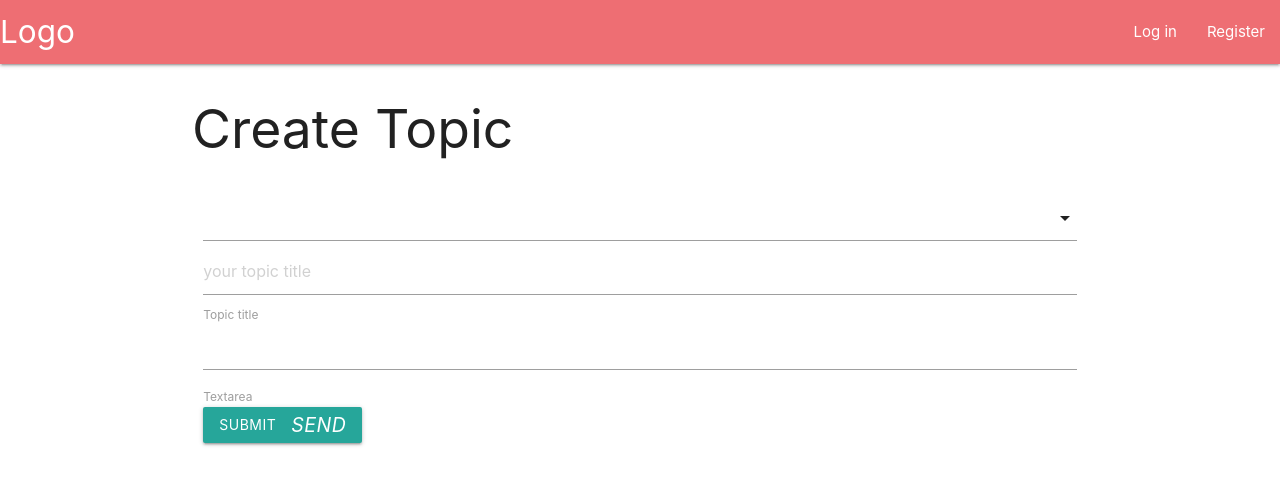
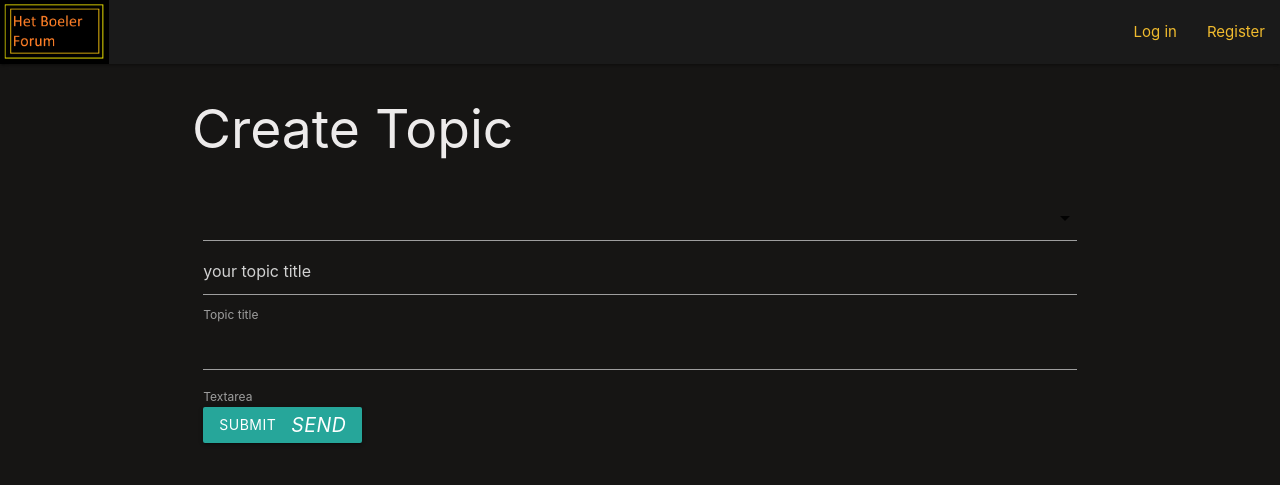
Before and after one commit to Code-Institute-Submissions/forum-project, a Flask app: page /create_topic in a window 1280 px wide. Shown: the top 485 px of the page. Run offline with Flask 2, Linux system fonts and the light colour scheme; data that the repository does not hold is empty; some libraries are stand-ins or nearby versions.

Commit message:
Added my colors in the whole site, Added Logo

```diff
--- a/run.py
+++ b/run.py
@@ -223,7 +223,7 @@ def page_not_found(e):
 
 @app.errorhandler(500)
 def page_not_found2(e):
-    flash("500 The page you were looking for was not found")
+    flash("500 Something went wrong")
     # note that we set the 404 status explicitly
     return redirect(url_for('home'))
 
@@ -231,4 +231,4 @@ def page_not_found2(e):
 if __name__ == "__main__":
     app.run(host=os.environ.get("IP"),
             port=int(os.environ.get("PORT")),
-            debug=True)
+            debug=False)
--- a/static/css/style.css
+++ b/static/css/style.css
@@ -18,6 +18,57 @@
 .full-width{
     width: 100%;
 }
+
+.full-height{
+    height: 100%;
+}
+
+/*--- colors ---*/
+
+.bg-color-black{
+    background-color: #161514;
+}
+
+.bg-color-grey{
+    background-color: #212121;
+}
+
+.my-red{
+    color: #BC0404;
+}
+
+.bg-color-orange{
+    background-color: #BC9C18;
+}
+
+.my-black{
+    color: #161514;
+}
+
+.my-grey{
+    color: #212121;
+}
+
+.nav-color{
+    background-color: #1A1A1A;
+}
+
+.my-yellow{
+    color: #F0BB2E;
+}
+
+.my-orange{
+    color: #BC9C18
+}
+
+.my-white{
+    color: #EDEBEB;
+}
+
+a{
+    color: #F0BB2E;
+}
+
 
 /*--- home ---*/
 
--- a/templates/base.html
+++ b/templates/base.html
@@ -8,17 +8,17 @@
     <link rel="stylesheet" href="{{url_for('static', filename='css/style.css')}}">
     <title>Insert title</title>
 </head>
-<body>
-    <nav>
+<body class="bg-color-black">
+    <nav class="nav-color">
         <div class="nav-wrapper">
-            <a href="{{url_for('home')}}" class="brand-logo">Logo</a>
+            <a href="{{url_for('home')}}" class="logo"><img class="full-height" src="{{url_for('static', filename='images/Boeler-Forum.png')}}" alt="logo"></a>
             <ul id="nav-mobile" class="right hide-on-med-and-down">
                 {% if session['user'] %}
-                <li><a href="{{url_for('logout')}}">Log out</a></li>
-                <li><a href="{{ url_for('profile', username=session['user']) }}" >Profile</a></li>
+                <li><a class="my-yellow" href="{{url_for('logout')}}">Log out</a></li>
+                <li><a class="my-yellow" href="{{ url_for('profile', username=session['user']) }}" >Profile</a></li>
                 {% else %}
-                <li><a href="{{url_for('login')}}">Log in</a></li>
-                <li><a href="{{url_for('register')}}">Register</a></li>
+                <li><a class="my-yellow" href="{{url_for('login')}}">Log in</a></li>
+                <li><a class="my-yellow" href="{{url_for('register')}}">Register</a></li>
                 {% endif %}
             </ul>
         </div>
@@ -26,8 +26,8 @@
     {% with messages = get_flashed_messages() %}
         {% if messages %}
             {% for message in messages %}
-                <div class="row flashes">
-                    <h4 class="light-blue lighten-4 center-align">{{ message }}</h4>
+                <div class="row">
+                    <h4 class="my-yellow center-align capitalize">{{ message }}</h4>
                 </div>
             {% endfor %}
         {% endif %}
--- a/templates/create_topic.html
+++ b/templates/create_topic.html
@@ -1,21 +1,21 @@
 {% extends 'base.html' %}
 {% block content %}
-    <h2>Create Topic</h2>
+    <h2 class="my-white">Create Topic</h2>
     <div class="row">
-        <form method="POST" class="input-field col s12">
+        <form method="POST" class="input-field col s12 my-white">
             <!-- select catogory -->
-            <select name="catogory" id="catogory">
-                <option  disabled required>Choose your option</option>
+            <select class="my-white" name="catogory" id="catogory">
+                <option class="my-white" disabled required>Choose your option</option>
                 {% for catogory in catogories %}
-                <option name="catogory" value="{{catogory.catogory}}">{{catogory.catogory}}</option>
+                <option name="catogory" class="my-white" value="{{catogory.catogory}}"><span class="my-white">{{catogory.catogory}}</span></option>
                 {% endfor %}
             </select>
             <div>
-                <input placeholder="your topic title" id="topic_title" name="topic_title" type="text" class="validate" required>
+                <input placeholder="your topic title" id="topic_title" name="topic_title" type="text" class="validate my-white" required>
                 <label for="topic_title">Topic title</label>
             </div>
             <div>
-                <textarea id="new_comment" name="new_comment" class="materialize-textarea" data-length="2000" required></textarea>
+                <textarea id="new_comment" name="new_comment" class="materialize-textarea my-white" data-length="2000" required></textarea>
                 <label for="new_comment">Textarea</label>
             </div>
             <div>
--- a/templates/edit_comment.html
+++ b/templates/edit_comment.html
@@ -1,10 +1,10 @@
 {% extends 'base.html'%}
 {% block content %}
-<h4>Edit your comment!</h4>
+<h4 class="my-white">Edit your comment!</h4>
         <form method="POST">
             <div class="row">
                 <div class="input-field col s12">
-                    <textarea id="comment_text" name="comment_text" class="materialize-textarea" data-length="2000">{{comment.comment_text}}</textarea>
+                    <textarea id="comment_text" name="comment_text" class="materialize-textarea my-white" data-length="2000">{{comment.comment_text}}</textarea>
                     <label for="comment_text">Textarea</label>
                 </div>
             </div>
--- a/templates/login.html
+++ b/templates/login.html
@@ -2,20 +2,20 @@
 {% block content %}
 <div class="row">
     <div class="col s12 center">
-        <h3>Log in</h3>
+        <h3 class="my-white">Log in</h3>
     </div>
 </div>
 <div class="row">
     <form class="col s12" method="POST" action="{{url_for('login')}}">
         <div class="row">
             <div class="input-field col s12 m8 offset-m2 center-align">
-                <input id="username" name="username" type="text" class="validate" required minlength="5" maxlength="25">
+                <input id="username" name="username" type="text" class="validate my-white" required minlength="5" maxlength="25">
                 <label for="username">Username</label>
             </div>
         </div>
         <div class="row">
             <div class="input-field col s12 m8 offset-m2 center-align">
-                <input id="password" type="password" class="validate" name="password" required minlength="5" maxlength="25">
+                <input id="password" type="password" class="validate my-white" name="password" required minlength="5" maxlength="25">
                 <label for="password">Password</label>
             </div>
         </div>
```
Also changed, not shown: templates/catogory.html (+8 -6 lines), templates/home.html (+5 -5 lines), templates/profile.html (+5 -5 lines), templates/register.html (+4 -4 lines), templates/topic.html (+11 -10 lines), static/images/Boeler-Forum.png (added).
